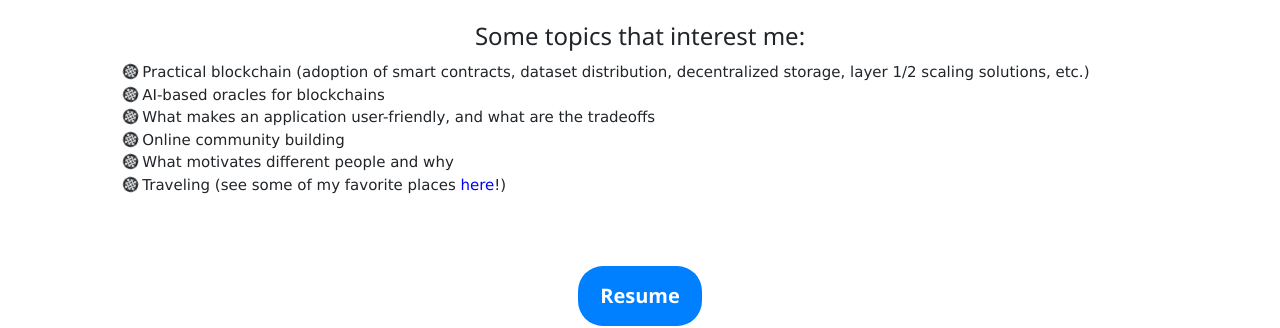
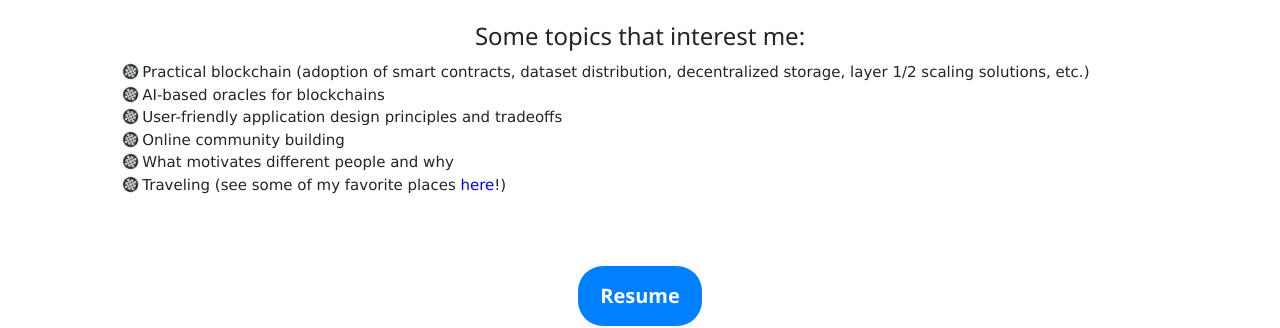
Before and after one commit to beauhodes/beauhodes.github.io, a Jekyll site: the page built from index.html, in a window 1280 px wide. Shown: the part 265-593 px from the top of the page. Built offline with Jekyll 4.4.1, drawn with Linux system fonts in a browser that asks for light colours; nearby versions of some CDN libraries.

Commit message:
Update index.html

```diff
--- a/index.html
+++ b/index.html
@@ -12,7 +12,7 @@ title: Beau Hodes
 <ul class="fa-ul">
   <li><i class="fas fa-stroopwafel fa-spin"></i> Practical blockchain (adoption of smart contracts, dataset distribution, decentralized storage, layer 1/2 scaling solutions, etc.)</li>
   <li><i class="fas fa-stroopwafel fa-spin"></i> AI-based oracles for blockchains</li>
-  <li><i class="fas fa-stroopwafel fa-spin"></i> What makes an application user-friendly, and what are the tradeoffs</li>
+  <li><i class="fas fa-stroopwafel fa-spin"></i> User-friendly application design principles and tradeoffs</li>
   <li><i class="fas fa-stroopwafel fa-spin"></i> Online community building</li>
   <li><i class="fas fa-stroopwafel fa-spin"></i> What motivates different people and why</li>
   <li><i class="fas fa-stroopwafel fa-spin"></i> Traveling (see some of my favorite places <a href="/gallery" style="color: blue;">here</a>!)</li>
```
